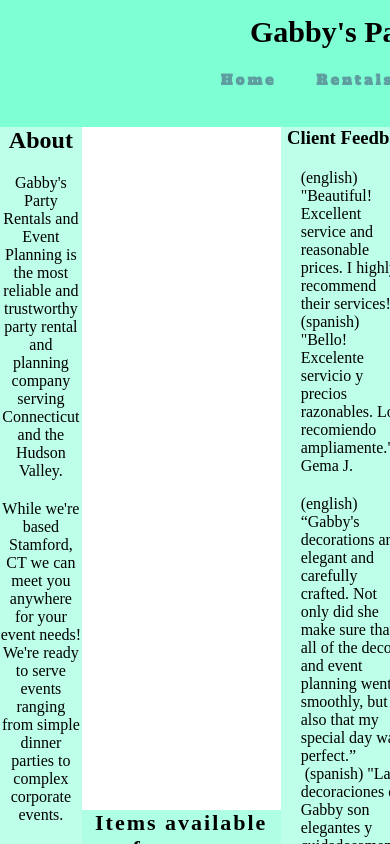
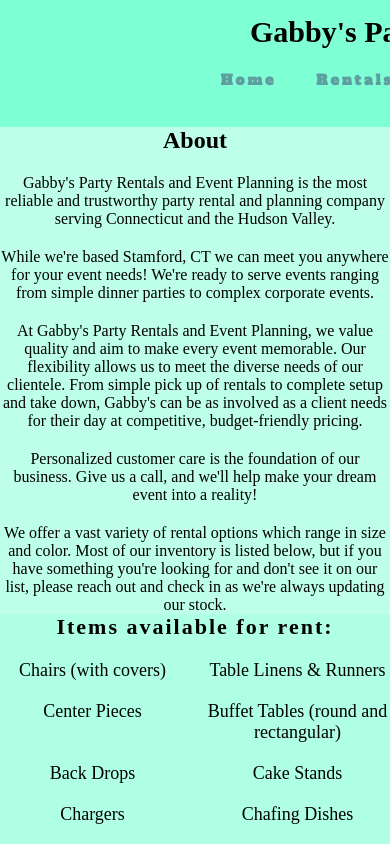
Before and after one commit to LeeReyesCS/EventRentalSystem, a React (Create React App) app: page /info in a window 390 px wide. Shown: the top 844 px of the page. Built offline with nearby package versions, Linux system fonts and the light colour scheme; a web font is replaced by a local one.

Commit message:
Updated Info Media Quuery

```diff
--- a/src/styles/Info.css
+++ b/src/styles/Info.css
@@ -11,7 +11,7 @@
 .item-card {
   height: 650px;
   width: 800px;
-  margin: auto;
+  /* margin: auto; */
   background-color: rgba(127, 255, 212, 0.63);
 }
 
@@ -52,3 +52,15 @@
 .entries p {
   margin-top: 20px;
 }
+
+/* Media Queries*/
+@media screen and (max-width: 480px) {
+  .info {
+    flex-direction: column;
+  }
+  .text-info,
+  .item-card,
+  .client-feedback {
+    width: 100vw;
+  }
+}
```
